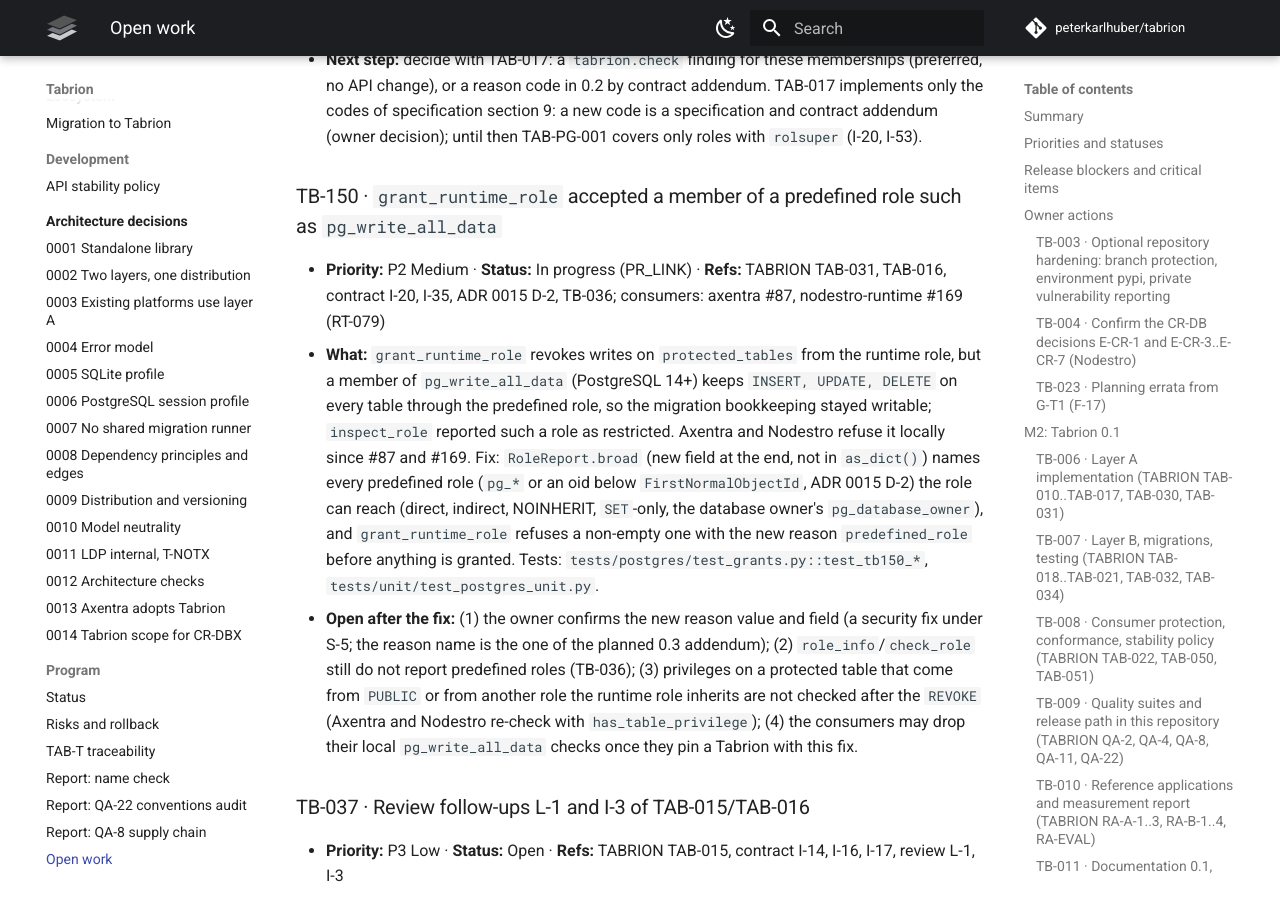
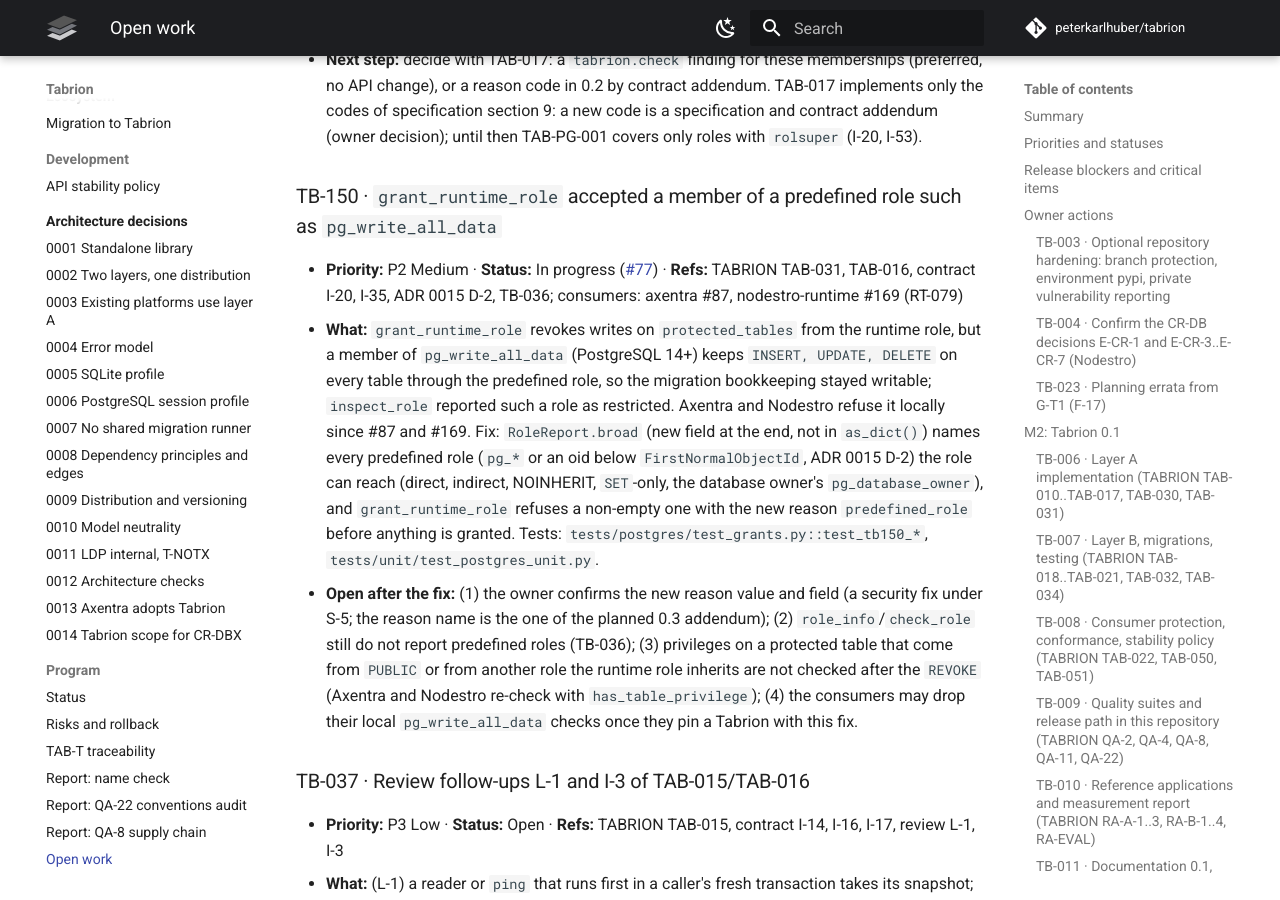
Before and after one commit to peterkarlhuber/tabrion, an MkDocs documentation site: the page built from docs/TODO.md, in a window 1280 px wide and 900 px high, scrolled down 36059 px. Built offline with MkDocs 1.6.1 and Material for MkDocs 9.7.7, drawn with Linux system fonts in a browser that asks for light colours; comment, search, counter and statistics services are not loaded.

Commit message:
Docs: link TB-150 to #77
Co-Authored-By: Claude Opus 5.5 <noreply@anthropic.com>
Claude-Session: https://claude.ai/code/session_011tY7TAans48GbZAuavtHPL

```diff
--- a/docs/TODO.md
+++ b/docs/TODO.md
@@ -1095,7 +1095,7 @@ required (owner decision of 2026-11-08 11:26Z).
 
 ### TB-150 · `grant_runtime_role` accepted a member of a predefined role such as `pg_write_all_data`
 
-- **Priority:** P2 Medium · **Status:** In progress (PR_LINK) · **Refs:** TABRION TAB-031, TAB-016,
+- **Priority:** P2 Medium · **Status:** In progress ([#77](https://github.com/peterkarlhuber/tabrion/pull/77)) · **Refs:** TABRION TAB-031, TAB-016,
   contract I-20, I-35, ADR 0015 D-2, TB-036; consumers: axentra #87, nodestro-runtime #169 (RT-079)
 - **What:** `grant_runtime_role` revokes writes on `protected_tables` from the runtime role, but a member of
   `pg_write_all_data` (PostgreSQL 14+) keeps `INSERT, UPDATE, DELETE` on every table through the predefined role, so
```
